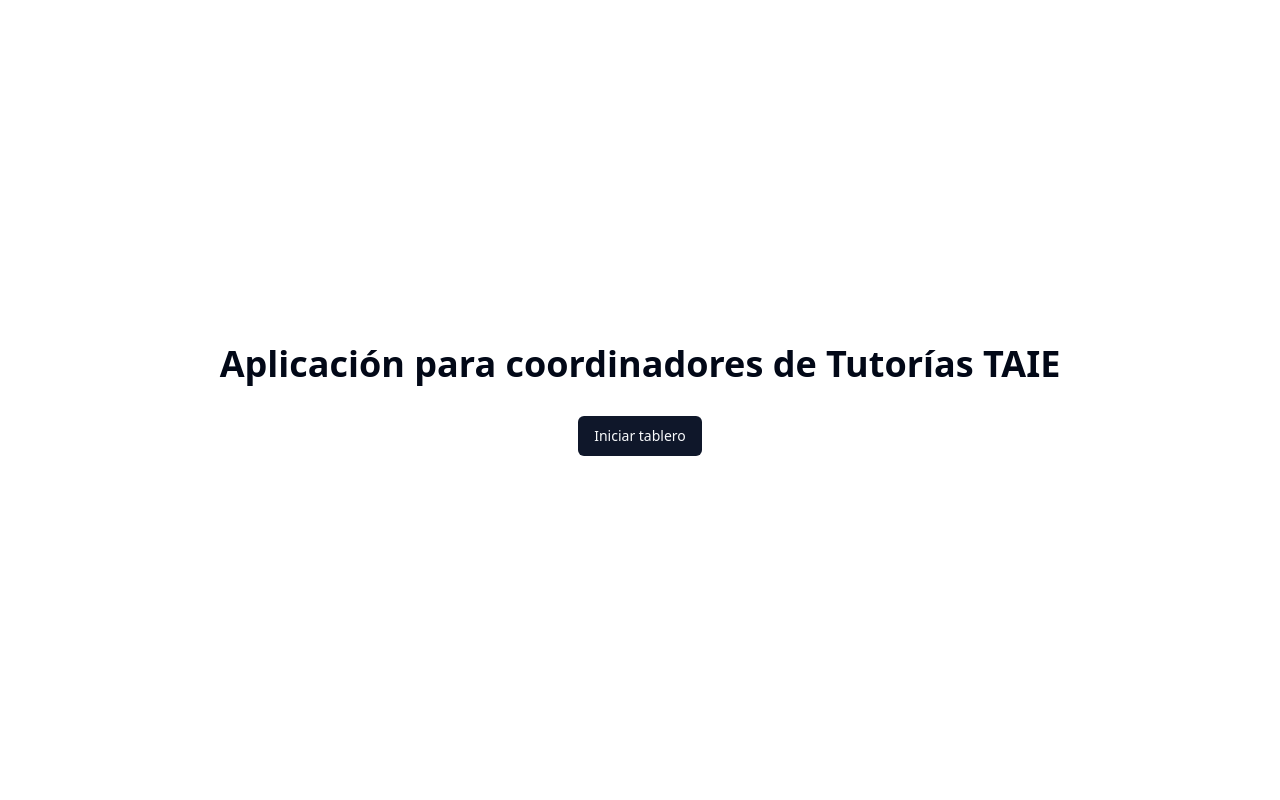
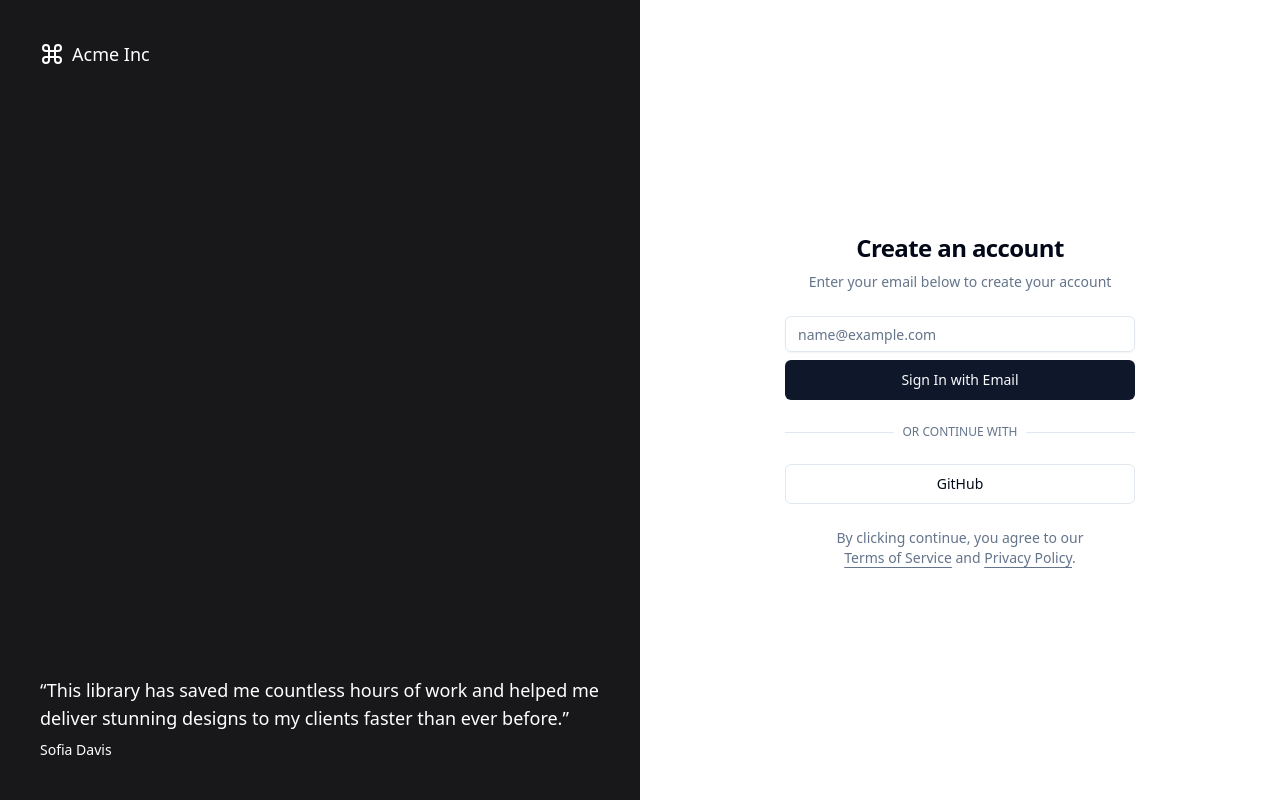
Before and after one commit to RamiroGhilino/CoordFront_TAIE, a Next.js app: page / in a window 1280 px wide. Built offline with nearby package versions, Linux system fonts and the light colour scheme; no server answers.

Commit message:
Added new login page, WIP React Query

```diff
--- /dev/null
+++ b/components/ui/input.jsx
@@ -0,0 +1,19 @@
+import * as React from "react"
+
+import { cn } from "@/lib/utils"
+
+const Input = React.forwardRef(({ className, type, ...props }, ref) => {
+  return (
+    (<input
+      type={type}
+      className={cn(
+        "flex h-9 w-full rounded-md border border-input bg-transparent px-3 py-1 text-sm shadow-sm transition-colors file:border-0 file:bg-transparent file:text-sm file:font-medium placeholder:text-muted-foreground focus-visible:outline-none focus-visible:ring-1 focus-visible:ring-ring disabled:cursor-not-allowed disabled:opacity-50",
+        className
+      )}
+      ref={ref}
+      {...props} />)
+  );
+})
+Input.displayName = "Input"
+
+export { Input }
--- /dev/null
+++ b/components/ui/label.jsx
@@ -0,0 +1,18 @@
+"use client"
+
+import * as React from "react"
+import * as LabelPrimitive from "@radix-ui/react-label"
+import { cva } from "class-variance-authority";
+
+import { cn } from "@/lib/utils"
+
+const labelVariants = cva(
+  "text-sm font-medium leading-none peer-disabled:cursor-not-allowed peer-disabled:opacity-70"
+)
+
+const Label = React.forwardRef(({ className, ...props }, ref) => (
+  <LabelPrimitive.Root ref={ref} className={cn(labelVariants(), className)} {...props} />
+))
+Label.displayName = LabelPrimitive.Root.displayName
+
+export { Label }
--- /dev/null
+++ b/components/user-auth-form.jsx
@@ -0,0 +1,60 @@
+"use client";
+
+import React, { useState } from "react";
+
+import { cn } from "@/lib/utils";
+import { Button } from "@/components/ui/button";
+import { Input } from "@/components/ui/input";
+import { Label } from "@/components/ui/label";
+
+export function UserAuthForm({ className, ...props }) {
+  const [isLoading, setIsLoading] = useState(false);
+
+  async function onSubmit(event) {
+    event.preventDefault();
+    setIsLoading(true);
+
+    setTimeout(() => {
+      setIsLoading(false);
+    }, 3000);
+  }
+
+  return (
+    <div className={cn("grid gap-6", className)} {...props}>
+      <form onSubmit={onSubmit}>
+        <div className="grid gap-2">
+          <div className="grid gap-1">
+            <Label className="sr-only" htmlFor="email">
+              Email
+            </Label>
+            <Input
+              id="email"
+              placeholder="name@example.com"
+              type="email"
+              autoCapitalize="none"
+              autoComplete="email"
+              autoCorrect="off"
+              disabled={isLoading}
+            />
+          </div>
+          <Button disabled={isLoading}>
+            Sign In with Email
+          </Button>
+        </div>
+      </form>
+      <div className="relative">
+        <div className="absolute inset-0 flex items-center">
+          <span className="w-full border-t" />
+        </div>
+        <div className="relative flex justify-center text-xs uppercase">
+          <span className="bg-background px-2 text-muted-foreground">
+            Or continue with
+          </span>
+        </div>
+      </div>
+      <Button variant="outline" type="button" disabled={isLoading}>
+        GitHub
+      </Button>
+    </div>
+  );
+}
--- a/package.json
+++ b/package.json
@@ -9,7 +9,10 @@
     "lint": "next lint"
   },
   "dependencies": {
+    "@radix-ui/react-icons": "^1.3.0",
+    "@radix-ui/react-label": "^2.0.2",
     "@radix-ui/react-slot": "^1.0.2",
+    "@tanstack/react-query": "^5.17.19",
     "class-variance-authority": "^0.7.0",
     "clsx": "^2.1.0",
     "lucide-react": "^0.309.0",
@@ -17,7 +20,7 @@
     "next-auth": "^4.24.5",
     "react": "^18",
     "react-dom": "^18",
-    "tailwind-merge": "^2.2.0",
+    "tailwind-merge": "^2.2.1",
     "tailwindcss-animate": "^1.0.7"
   },
   "devDependencies": {
--- a/pages/_app.js
+++ b/pages/_app.js
@@ -1,10 +1,15 @@
+import { QueryClient, QueryClientProvider } from '@tanstack/react-query';
 import "@/styles/globals.css";
 import { SessionProvider } from "next-auth/react";
+
+const queryClient = new QueryClient();
 
 export default function App({ Component, pageProps, session }) {
   return (
     <SessionProvider session={session}>
-      <Component {...pageProps} />
+      <QueryClientProvider client={queryClient}>
+        <Component {...pageProps} />
+      </QueryClientProvider>
     </SessionProvider>
   );
 }
--- /dev/null
+++ b/pages/api/apiClient.js
@@ -0,0 +1,52 @@
+// Acá se encuentran todas las funciones que corresponden a un endpoint de la API
+
+
+export const fetchAccessToken = async (accessToken) => {
+    try {
+      const response = await fetch("https://backend-taie.onrender.com/api/token/auth/", {
+        method: "POST",
+        headers: {
+          accept: "application/json",
+          "Content-Type": "application/json",
+        },
+        body: JSON.stringify({
+          token: accessToken,
+          origin: "page",
+        }),
+      });
+
+      if (!response.ok) {
+        const error = await response.json();
+        throw new Error(error.message);
+      }
+
+      const data = await response.json();
+      return data.access_token;
+    } catch (error) {
+      throw new Error("Failed to fetch access token");
+    }
+  };
+
+  export const fetchTutorshipInstances = async (accessToken) => {
+    try {
+      const response = await fetch(
+        "https://backend-taie.onrender.com/api/tutorship-instances/?page=tutorship_page&role=COORD",
+        {
+          method: "GET",
+          headers: {
+            Authorization: `Bearer ${accessToken}`,
+          },
+        }
+      );
+
+      if (!response.ok) {
+        const error = await response.json();
+        throw new Error(error.message);
+      }
+
+      const data = await response.json();
+      return data;
+    } catch (error) {
+      throw new Error("Failed to fetch tutorship instances");
+    }
+  };
--- a/pages/api/hello.js
+++ /dev/null
@@ -1,5 +0,0 @@
-// Next.js API route support: https://nextjs.org/docs/api-routes/introduction
-
-export default function handler(req, res) {
-  res.status(200).json({ name: 'John Doe' })
-}
--- a/pages/index.js
+++ b/pages/index.js
@@ -1,30 +1,94 @@
-import Link from "next/link";
-import { Button } from "@/components/ui/button";
-import { useSession, signIn, signOut } from "next-auth/react";
+import { Metadata } from "next"
+import Image from "next/image"
+import Link from "next/link"
 
-export default function Home() {
-  const { data: session, status } = useSession();
+import { cn } from "@/lib/utils"
+import { UserAuthForm } from "@/components/user-auth-form"
 
-  // Función para manejar el inicio de sesión
-  const handleSignIn = () => {
-    signIn(); // Utiliza la función signIn de next-auth para iniciar sesión
-  };
+export const metadata = {
+  title: "Authentication",
+  description: "Authentication forms built using the components.",
+}
 
-  // Redirige a /dashboard si hay una sesión activa
-  if (status === "authenticated") {
-    window.location.href = "/dashboard";
-    return null; // Puedes también mostrar un loader o mensaje mientras redirige
-  }
-
+export default function AuthenticationPage() {
   return (
-    <div className="min-h-screen flex flex-col items-center justify-center">
-      <h1 className="text-4xl font-bold mb-4">
-        Aplicación para coordinadores de Tutorías TAIE
-      </h1>
-
-      <div className="mt-4">
-        <Button onClick={handleSignIn}>Iniciar tablero</Button>
+    <>
+      <div className="md:hidden">
+        <Image
+          src="/public/comunidad_ucc.png"
+          width={1280}
+          height={843}
+          alt="Authentication"
+          className="block dark:hidden"
+        />
+        <Image
+          src="/public/comunidad_ucc.png"
+          width={1280}
+          height={843}
+          alt="Authentication"
+          className="hidden dark:block"
+        />
       </div>
-    </div>
-  );
+      <div className="container relative hidden h-[800px] flex-col items-center justify-center md:grid lg:max-w-none lg:grid-cols-2 lg:px-0">
+        <div className="relative hidden h-full flex-col bg-muted p-10 text-white lg:flex dark:border-r">
+          <div className="absolute inset-0 bg-zinc-900" />
+          <div className="relative z-20 flex items-center text-lg font-medium">
+            <svg
+              xmlns="http://www.w3.org/2000/svg"
+              viewBox="0 0 24 24"
+              fill="none"
+              stroke="currentColor"
+              strokeWidth="2"
+              strokeLinecap="round"
+              strokeLinejoin="round"
+              className="mr-2 h-6 w-6"
+            >
+              <path d="M15 6v12a3 3 0 1 0 3-3H6a3 3 0 1 0 3 3V6a3 3 0 1 0-3 3h12a3 3 0 1 0-3-3" />
+            </svg>
+            Acme Inc
+          </div>
+          <div className="relative z-20 mt-auto">
+            <blockquote className="space-y-2">
+              <p className="text-lg">
+                &ldquo;This library has saved me countless hours of work and
+                helped me deliver stunning designs to my clients faster than
+                ever before.&rdquo;
+              </p>
+              <footer className="text-sm">Sofia Davis</footer>
+            </blockquote>
+          </div>
+        </div>
+        <div className="lg:p-8">
+          <div className="mx-auto flex w-full flex-col justify-center space-y-6 sm:w-[350px]">
+            <div className="flex flex-col space-y-2 text-center">
+              <h1 className="text-2xl font-semibold tracking-tight">
+                Create an account
+              </h1>
+              <p className="text-sm text-muted-foreground">
+                Enter your email below to create your account
+              </p>
+            </div>
+            <UserAuthForm />
+            <p className="px-8 text-center text-sm text-muted-foreground">
+              By clicking continue, you agree to our{" "}
+              <Link
+                href="/terms"
+                className="underline underline-offset-4 hover:text-primary"
+              >
+                Terms of Service
+              </Link>{" "}
+              and{" "}
+              <Link
+                href="/privacy"
+                className="underline underline-offset-4 hover:text-primary"
+              >
+                Privacy Policy
+              </Link>
+              .
+            </p>
+          </div>
+        </div>
+      </div>
+    </>
+  )
 }
--- a/pages/userStatus.js
+++ b/pages/userStatus.js
@@ -14,6 +14,8 @@ import {
 import Loading from "@/components/Loading";
 import Navbar from "@/components/Navbar";
 import { useRouter } from "next/router";
+import { useQuery } from '@tanstack/react-query'
+
 
 const UserStatus = ({ session }) => {
   const { email } = session.user;
```
Also changed, not shown: components.json, public/comunidad_ucc.jpg (added), 1 other file (tests, documents, lock files or other folders).
